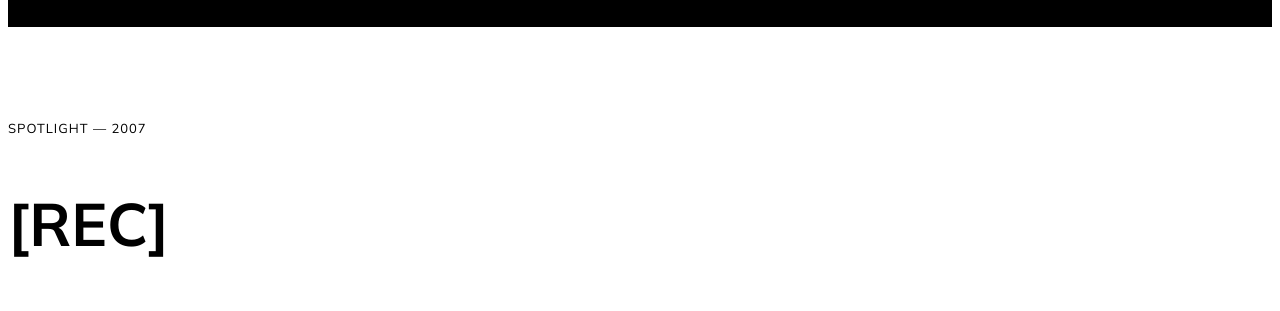
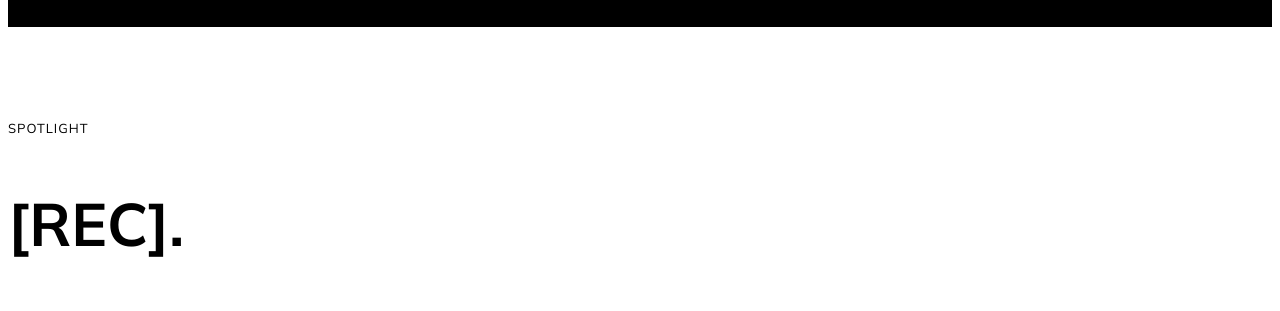
Before and after one commit to jpneey/undying, a Vue app: page / in a window 1280 px wide. Shown: the part 2120-2431 px from the top of the page. Built offline with nearby package versions, Linux system fonts and the light colour scheme.

Commit message:
Updated section subtitle

```diff
--- a/src/assets/dat.spotlight.json
+++ b/src/assets/dat.spotlight.json
@@ -1,6 +1,6 @@
 [
     {
-        "title"     : "[REC]",
+        "title"     : "[REC].",
         "posters"   : [
             "rec-2007-1.jpg",
             "rec-2007-2.jpg",
--- a/src/components/Latest.vue
+++ b/src/components/Latest.vue
@@ -9,8 +9,8 @@
     <div class="spacing container position-relative">
       <div class="row align-items-center">
         <div class="col col-12 col-md-5 my-4" :class="index % 2 != 0 ? 'order-md-2 offset-md-1 ' : ''">
-          <p class="subtitle mb-0">Spotlight &mdash; {{ item.year }}</p>
-          <h2>{{ item.title }}</h2>
+          <p class="subtitle mb-0">Spotlight</p>
+          <h2 class="mb-4">{{ item.title }}</h2>
           <p>{{ item.content }}</p>
         </div>
         <div class="col col-12 col-md-6" :class="index % 2 != 0 ? '' : 'offset-md-1'">
```
